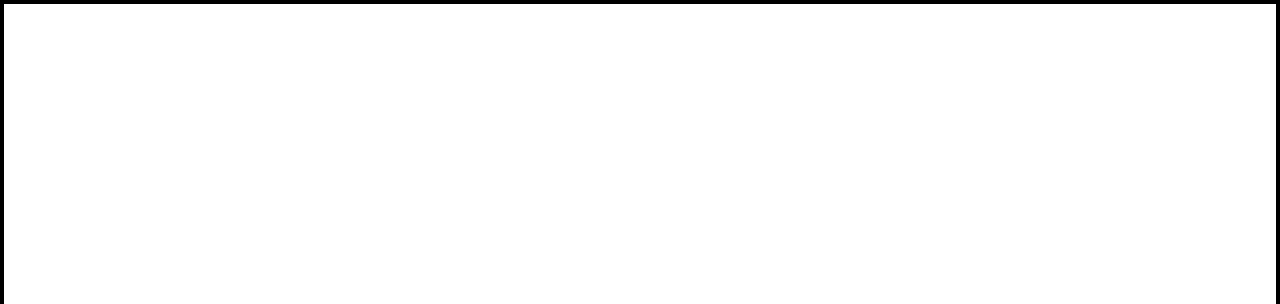
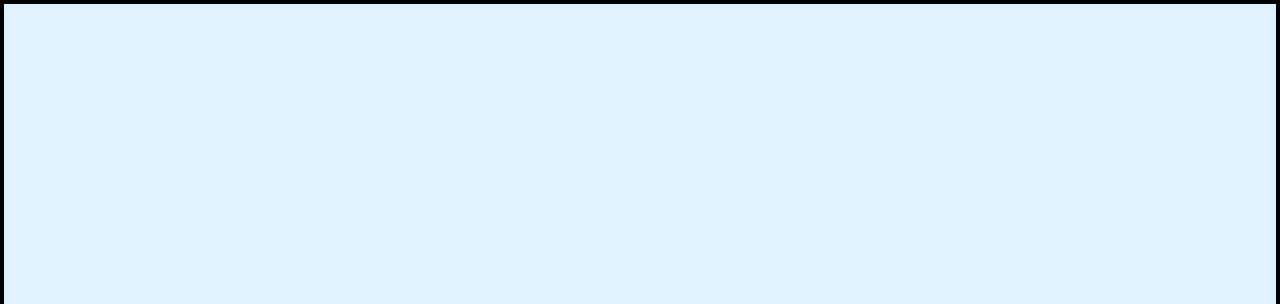
Before and after one commit to aryanpatil225/Jenkins-setup, a plain HTML site: page index.html in a window 1280 px wide. Shown: the top 304 px of the page. Drawn offline with Linux system fonts and the light colour scheme.

Commit message:
Change background color to light blue

```diff
--- a/index.html
+++ b/index.html
@@ -20,7 +20,7 @@
       min-height: 100vh;
       display: grid;
       place-items: center;
-      background: #fff;
+      background: #e0f2ff;
       border: 4px solid #000;
       font-family: Arial, sans-serif;
     }
```
